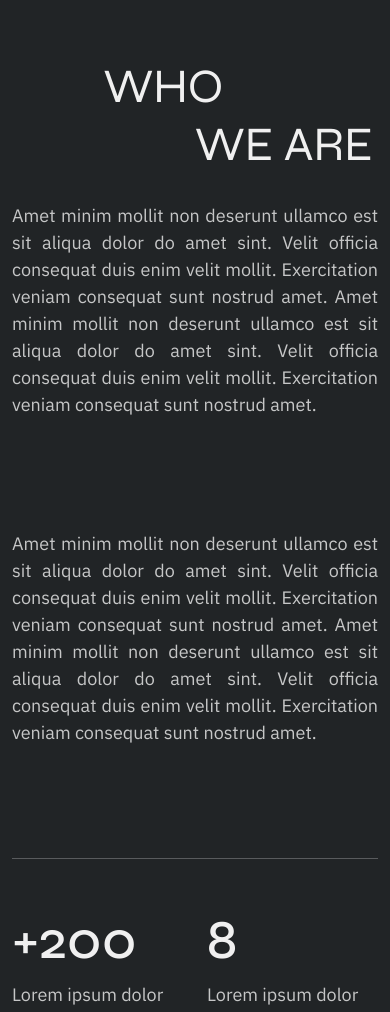
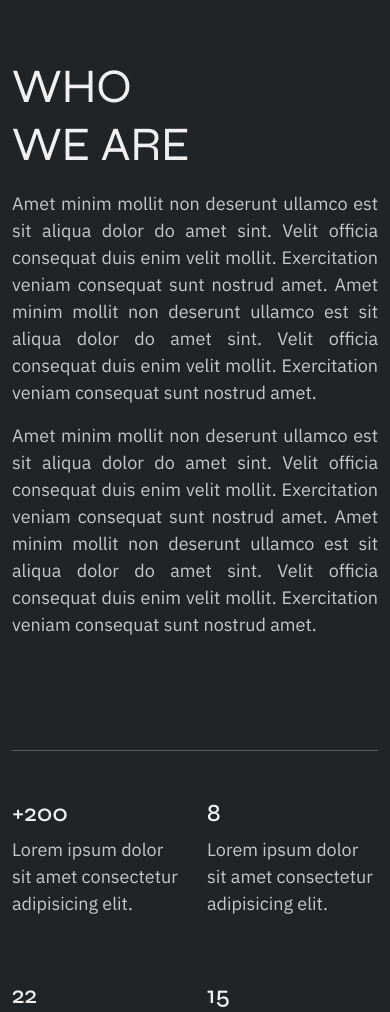
Before and after one commit to hayatul-islam/Maat-client, a React (Create React App) app: page / in a window 390 px wide. Shown: the part 524-1536 px from the top of the page. Built offline with nearby package versions, Linux system fonts and the light colour scheme; no server answers.

Commit message:
about responsive

```diff
--- a/src/Pages/Home/About/About.css
+++ b/src/Pages/Home/About/About.css
@@ -24,3 +24,29 @@
     font-size: 55px;
     color: #F0F0F0;
 }
+
+@media (min-width: 0px) and (max-width: 768px){
+    .about-title .who{
+        margin-left: 0;
+    }
+    .about-title .weAre{
+        margin-left: 0;
+        margin-bottom: 20px;
+    }
+    .about-text{
+        max-width: 100%;
+        text-align: justify;
+        margin: 0 !important;
+        padding: 0 !important;
+    }
+
+    #figuresDes{
+        order: 2;
+    }
+    #figureKey{
+        order: 1;
+    }
+    .key-figures{
+        transform:  rotate(0);
+    }
+  }
--- a/src/Pages/Home/About/About.js
+++ b/src/Pages/Home/About/About.js
@@ -41,8 +41,8 @@ const About = () => {
                                 <Row>
 
                                     {
-                                        figures.map(figure => <Col xs={6}>
-                                            <div className='text-color min-text pb-5'>
+                                        figures.map(figure => <Col key={figure?._id} xs={6}>
+                                            <div className='pb-5'>
                                                 <h2>{figure?.title}</h2>
                                                 <p>{figure?.description}</p>
                                             </div>
```
